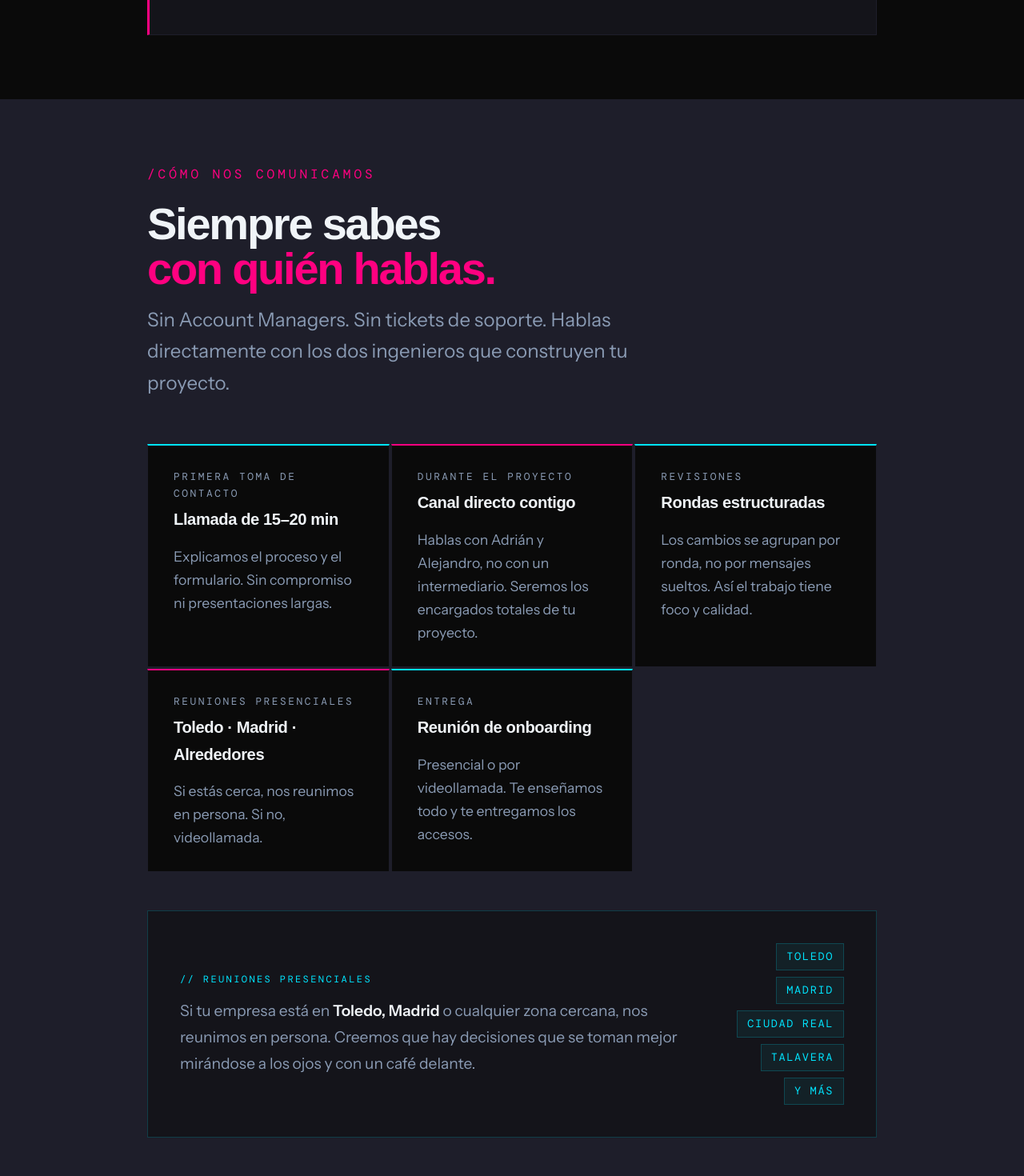
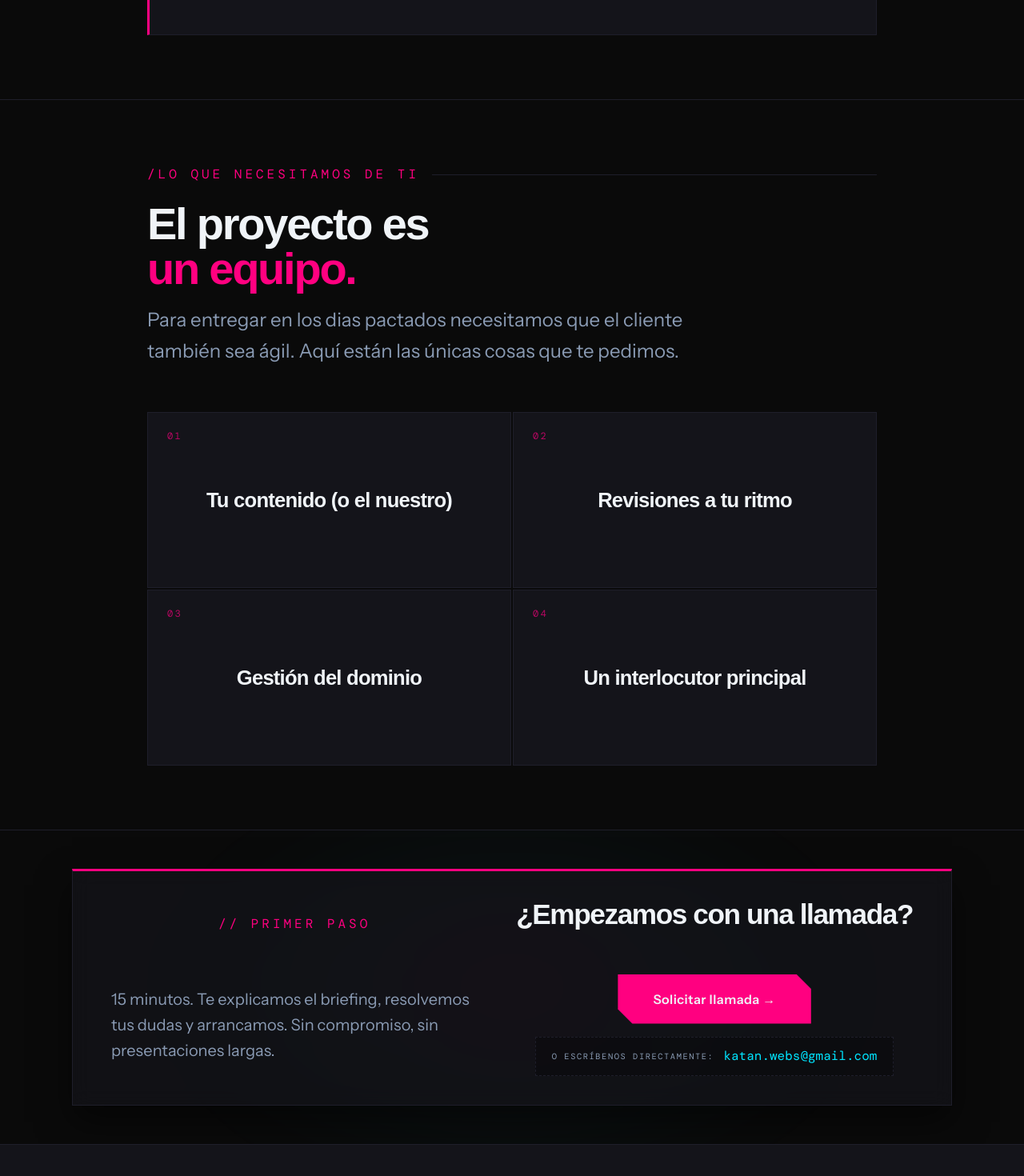
Before and after one commit to KatanStudio/KatanWeb, a React (Vite) app: page /proceso in a window 1280 px wide. Shown: the part 1140-2610 px from the top of the page at 80% size. Built offline with nearby package versions, Linux system fonts and the light colour scheme; a web font is replaced by a local one.

Commit message:
Cambios esteticos generales

```diff
--- a/src/pages/Briefing.jsx
+++ b/src/pages/Briefing.jsx
@@ -136,7 +136,7 @@ export default function Briefing() {
         {step === 0 && (
           <div className="intro-screen" style={{ textAlign: 'center', padding: '4rem 0' }}>
             <p className="kicker">// kickstart</p>
-            <h1 className="legal-h1" style={{ textTransform: 'none' }}>Vamos a dar forma a tu idea.</h1>
+            <h1 className="legal-h1" style={{ textTransform: 'none' }}>Vamos a dar forma a <span className="accent"> tu idea.</span></h1>
             <p className="section__sub" style={{ marginBottom: '3rem' }}>Responde a unas preguntas clave para recibir tu presupuesto exacto.</p>
             <button type="button" onClick={nextStep} className="btn btn--primary btn--large">Empezar briefing (2 min)</button>
           </div>
--- a/src/pages/Portfolio.jsx
+++ b/src/pages/Portfolio.jsx
@@ -76,7 +76,7 @@ export default function Portfolio() {
               <p className="section-label" style={{ justifyContent: 'center' }}>
                 <span style={{ flex: 0, marginRight: '1rem' }}>/Portfolio</span>
               </p>
-              <h2 className="section__h2" style={{ textTransform: 'none' }}>Nuestros clientes.</h2>
+              <h2 className="section__h2" style={{ textTransform: 'none' }}>Nuestros <span className="accent"> clientes.</span></h2>
               <p className="section__sub" style={{ margin: '1rem auto 0' }}>
                 Ayudamos a negocios a facturar gracias a nuestra arquitectura
                 limpia y rápida.
--- a/src/pages/Proceso.jsx
+++ b/src/pages/Proceso.jsx
@@ -96,7 +96,7 @@ const REQUIREMENTS = [
   {
     num: '03',
     title: 'Gestión del dominio',
-    desc: 'Si ya tienes tu dominio web comprado, solo necesitaremos un acceso temporal para enlazarlo. Si aún no tienes uno, despreocúpate: nosotros nos encargamos de buscarlo, registrarlo y configurarlo todo.',
+    desc: 'Si ya tienes tu dominio web comprado, solo necesitaremos un acceso temporal para enlazarlo. De todas formas, si aún no tienes uno, despreocúpate: nosotros nos encargamos de buscarlo, registrarlo y configurarlo todo.',
   },
   {
     num: '04',
@@ -107,9 +107,9 @@ const REQUIREMENTS = [
 
 const CLAIMS = [
   'Precio cerrado desde el día 1',
-  'Sin extras sorpresa',
-  '2 rondas de revisión incluidas',
-  'Código propio y entrega completa',
+  'Canal directo con nosotros',
+  'Rondas de revisión estructuradas',
+  'Te acompañamos en el lanzamiento Web',
 ]
 
 export default function Proceso() {
@@ -135,7 +135,7 @@ export default function Proceso() {
           <div className="container">
             <header className="section__header">
               <p className="section-label">05 / Proceso</p>
-              <h2 className="section__h2" style={{ textTransform: 'none' }}>Del brief al<br />corte final</h2>
+              <h2 className="section__h2" style={{ textTransform: 'none' }}>Del formulario al<br /><span className="accent">lanzamiento.</span></h2>
               <p className="section__sub">
                 Sin burocracia, sin reuniones vacías. Cada contacto tiene un propósito claro
                 y lo hacemos en persona siempre que podemos.
@@ -248,47 +248,6 @@ export default function Proceso() {
           </div>
         </section>
 
-        {/* ── Comunicación ── */}
-        <section className="section section--dark" id="comunicacion">
-          <div className="container">
-            <header className="section__header">
-              <p className="section-label">/Cómo nos comunicamos</p>
-              <h2 className="section__h2" style={{ textTransform: 'none' }}>
-                Siempre sabes<br /><span className="accent">con quién hablas.</span>
-              </h2>
-              <p className="section__sub">
-                Sin Account Managers. Sin tickets de soporte. Hablas directamente con
-                los dos ingenieros que construyen tu proyecto.
-              </p>
-            </header>
-
-            <div className="comm-grid">
-              {COMM_ITEMS.map((item, i) => (
-                <div key={i} className="comm-item" style={{ '--comm-color': item.color }}>
-                  <span className="comm-item__label">{item.label}</span>
-                  <span className="comm-item__channel">{item.channel}</span>
-                  <p className="comm-item__desc">{item.desc}</p>
-                </div>
-              ))}
-            </div>
-
-            <div className="proceso-presencial-banner">
-              <div className="proceso-presencial-banner__content">
-                <p className="proceso-presencial-banner__tag">// Reuniones presenciales</p>
-                <p className="proceso-presencial-banner__text">
-                  Si tu empresa está en <strong>Toledo, Madrid</strong> o cualquier
-                  zona cercana, nos reunimos en persona. Creemos que hay decisiones que se toman
-                  mejor mirándose a los ojos y con un café delante.
-                </p>
-              </div>
-              <div className="proceso-presencial-banner__zones">
-                {['Toledo', 'Madrid', 'Ciudad Real', 'Talavera', 'y más'].map(city => (
-                  <span key={city} className="proceso-city-tag">{city}</span>
-                ))}
-              </div>
-            </div>
-          </div>
-        </section>
 
         {/* ── Lo que necesitamos de ti ── */}
         <section className="section" id="requisitos">
--- a/src/pages/Servicios.jsx
+++ b/src/pages/Servicios.jsx
@@ -607,7 +607,7 @@ export default function Servicios() {
             <header className="section__header" style={{ marginBottom: '2.5rem' }}>
               <p className="section-label">/Servicios</p>
               <h1 className="section__h2" style={{ marginBottom: '0.75rem' }}>
-                Lo que construimos.
+                Lo que <span className="accent"> construimos.</span>
               </h1>
               <p className="section__sub">
                 Cada proyecto, precio cerrado. Sin sorpresas.
--- a/src/styles/faq.css
+++ b/src/styles/faq.css
@@ -294,7 +294,7 @@
   width: 50vw;
   height: 50vw;
   background-color: var(--edge);
-  top: -20%;
+  top: 40%;
   right: -10%;
   animation-delay: -3s;
   animation-duration: 20s;
@@ -304,7 +304,7 @@
   width: 40vw;
   height: 40vw;
   background-color: var(--spark);
-  bottom: -10%;
+  top: -120%;
   left: -5%;
   animation-delay: -8s;
   animation-duration: 24s;
--- a/src/styles/proceso.css
+++ b/src/styles/proceso.css
@@ -701,7 +701,7 @@
 }
 
 .requisito-item:hover .requisito-item__title {
-  transform: translateY(-2rem);
+  transform: translateY(-3.8rem);
   color: var(--edge);
 }
 
@@ -711,8 +711,9 @@
   bottom: 0;
   left: 0;
   right: 0;
+  text-align: center;
   padding: 1.25rem 1.5rem 1.5rem;
-  font-size: 0.9rem;
+  font-size: 0.95rem;
   color: var(--steel);
   line-height: 1.65;
   opacity: 0;
```
